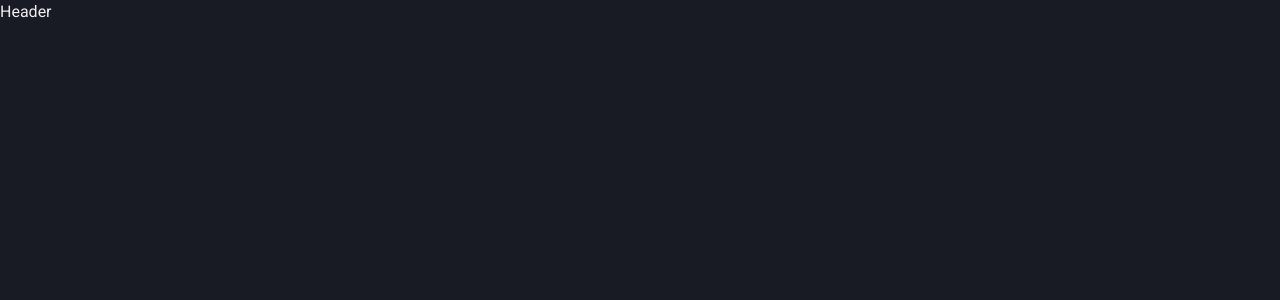
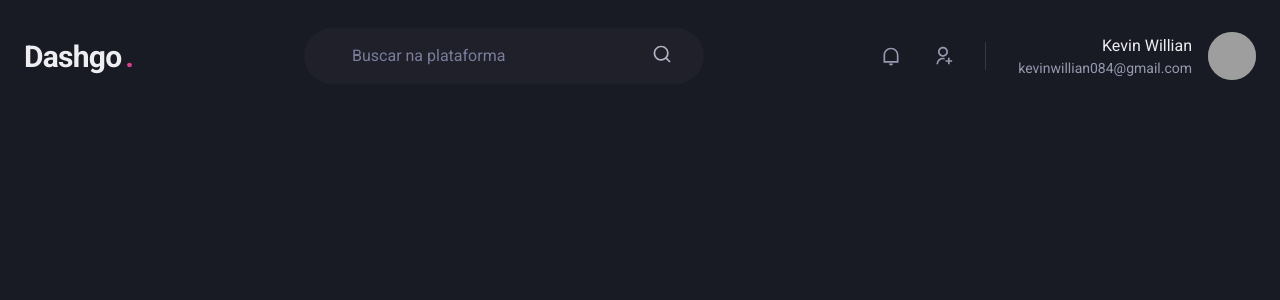
Before and after one commit to zLibrian/dashgo, a Next.js app: page /dashboard in a window 1280 px wide. Shown: the top 300 px of the page. Built offline with nearby package versions, Linux system fonts and the light colour scheme; grey boxes are pictures that could not be loaded.

Commit message:
feat: finish Header component

```diff
--- a/src/components/Header.tsx
+++ b/src/components/Header.tsx
@@ -1,10 +1,85 @@
 'use client';
 
-import { Flex } from '@chakra-ui/react';
+import { Flex, Input, Text, Icon, HStack, Box, Avatar } from '@chakra-ui/react';
+import {
+  RiNotificationLine,
+  RiSearchLine,
+  RiUserAddLine,
+} from 'react-icons/ri';
+
 export function Header() {
   return (
-    <Flex as="header" w="100%">
-      Header
+    <Flex
+      as="header"
+      w="100%"
+      maxWidth={1480}
+      h="20"
+      mx="auto"
+      mt="4"
+      px="6"
+      align="center"
+    >
+      <Text fontSize="3xl" fontWeight="bold" letterSpacing="tight" w="64">
+        Dashgo
+        <Text as="span" color="pink.500" ml="1">
+          .
+        </Text>
+      </Text>
+      <Flex
+        as="label"
+        flex="1"
+        py="4"
+        px="8"
+        ml="6"
+        maxWidth={400}
+        alignSelf="center"
+        color="gray.200"
+        position="relative"
+        bg="gray.800"
+        borderRadius="full"
+      >
+        <Input
+          color="gray.50"
+          px="4"
+          mr="4"
+          placeholder="Buscar na plataforma"
+          _placeholder={{ color: 'gray.400' }}
+          variant="unstyled"
+        />
+
+        <Icon as={RiSearchLine} fontSize="20" />
+      </Flex>
+      <Flex ml="auto" align="center">
+        <HStack
+          spacing="8"
+          mx="8"
+          pr="8"
+          py="1"
+          color="gray.300"
+          borderRightWidth={1}
+          borderColor="gray.700"
+        >
+          <Icon as={RiNotificationLine} fontSize="20" />
+
+          <Icon as={RiUserAddLine} fontSize="20" />
+        </HStack>
+
+        <Flex align="center">
+          <Box mr="4" textAlign="right">
+            <Text>Kevin Willian</Text>
+            <Text color="gray.300" fontSize="sm">
+              kevinwillian084@gmail.com
+            </Text>
+          </Box>
+          <Avatar
+            size="md"
+            name="Kevin Willian"
+            color="white"
+            bg="gray.500"
+            src="https://github.com/zLibrian.png"
+          />
+        </Flex>
+      </Flex>
     </Flex>
   );
 }
```
